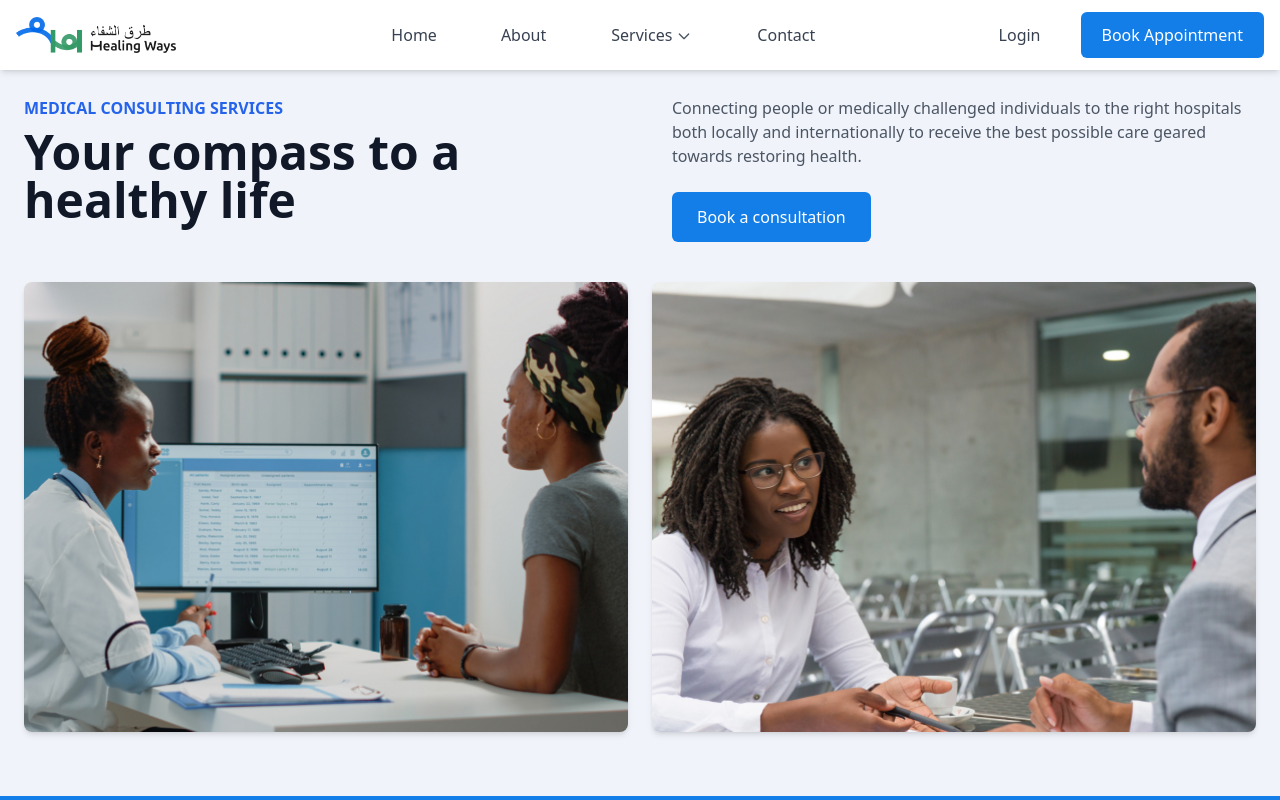
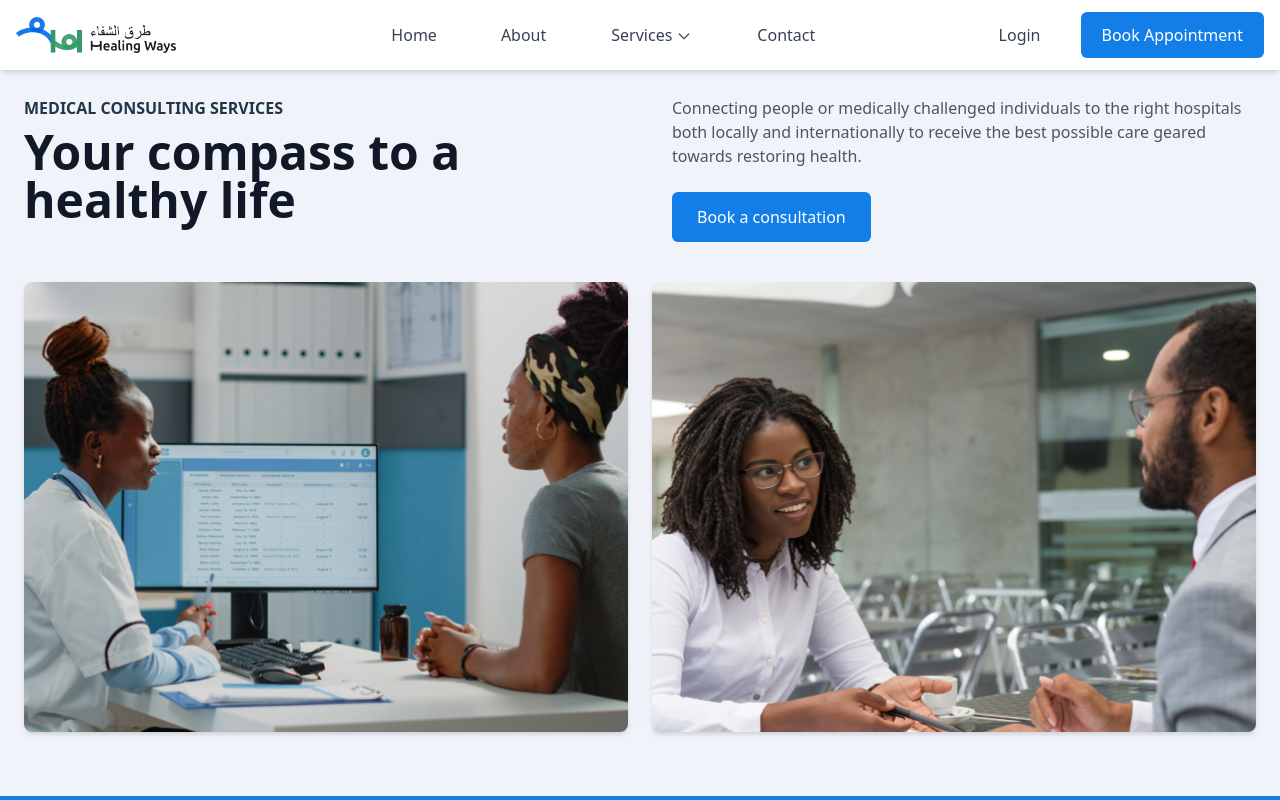
Before and after one commit to Binmuhammad001/healing-ways, a React (Vite) app: page / in a window 1280 px wide. Shown: the top 800 px of the page. Built offline with nearby package versions, Linux system fonts and the light colour scheme.

Commit message:
Update hero.jsx

```diff
--- a/src/components/home/hero.jsx
+++ b/src/components/home/hero.jsx
@@ -12,7 +12,7 @@ export default function Hero() {
 
           {/* Left Column */}
           <div className="md:w-1/2 mb-6 md:mb-0">
-            <p className="text-blue-600 font-semibold uppercase mb-2">
+            <p className="text-[#137EE8]-600 font-semibold uppercase mb-2">
               Medical Consulting Services
             </p>
             <h1 className="text-3xl sm:text-4xl md:text-5xl font-bold text-gray-900">
```
